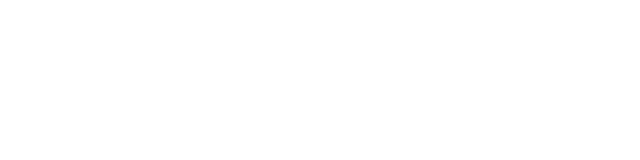
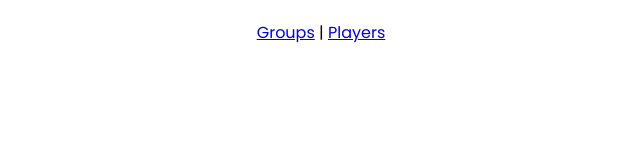
Before and after one commit to chenMordechai/Playspace-front, a React (Vite) app: page /game/scores/edit in a window 1280 px wide. Before the commit this address had no page. Shown: the top 160 px of the page, without its empty margins (319-959 px from the left). Built offline with nearby package versions, Linux system fonts and the light colour scheme.

Commit message:
game scores page

```diff
--- a/src/App.jsx
+++ b/src/App.jsx
@@ -21,6 +21,7 @@
 import { useToggle } from './customHooks/useToggle'
 import { AdminGroups } from './cmps/AdminGroups'
 import { AdminPlayers } from './cmps/AdminPlayers'
+import { GameScore } from './pages/GameScore'
 
 
 function App() {
@@ -53,9 +54,10 @@
                   <Route path="/game/:gameId" element={<Game />} />
                   <Route path="/admin" element={<Admin />} />
 
-                  <Route path="/game/scores" element={<AdminPlayersScores />}   >
-                    <Route path="/game/scores/groups" element={<AdminGroups />} />
-                    <Route path="/game/scores/players" element={<AdminPlayers />} />
+                  <Route path="/game/score" element={<GameScore />} />
+                  <Route path="/game/scores/edit" element={<AdminPlayersScores />}   >
+                    <Route path="/game/scores/edit/groups" element={<AdminGroups />} />
+                    <Route path="/game/scores/edit/players" element={<AdminPlayers />} />
                   </Route>
 
                   <Route path="/user" element={<User />} />
--- a/src/cmps/AdminGamePreview.jsx
+++ b/src/cmps/AdminGamePreview.jsx
@@ -22,7 +22,7 @@
                 {/* <button>Details</button> */}
                 <a onClick={() => onDeleteGame(id)} title="Delete"> <span>D</span></a>
 
-                <Link to={`/game/scores/groups`} title="Scores" >
+                <Link to={`/game/scores/edit/groups`} title="Scores" >
                     <span>S</span>
                 </Link>
             </div>
--- a/src/pages/AdminPlayersScores.jsx
+++ b/src/pages/AdminPlayersScores.jsx
@@ -6,11 +6,11 @@
     return (
         <section className="admin-scores">
             <nav>
-                <NavLink to={`/game/scores/groups`} >
+                <NavLink to={`/game/scores/edit/groups`} >
                     <span>Groups</span>
                 </NavLink>
                 <span> | </span>
-                <NavLink to={`/game/scores/players`}>
+                <NavLink to={`/game/scores/edit/players`}>
                     <span>Players</span>
                 </NavLink>
             </nav>
--- a/src/pages/Game.jsx
+++ b/src/pages/Game.jsx
@@ -67,7 +67,6 @@
     async function init() {
         try {
             // work : http://localhost:5173/game/96ebb7e2-abf2-46df-1727-08dc75a038e2
-            //! didnt work
             // const game = await getGameById(gameId)
 
             // demo data
@@ -180,7 +179,8 @@
                     <section>
                         {/* {game.gameStartTimestamp && game.gameEndTimestamp && <> */}
                         {game.activityProgressType === 'onTime' && <>
-                            {!isGameStart() > 0 && <> <h4>המשחק יתחיל בתאריך:  {game.dateStart}</h4>
+                            {!isGameStart() > 0 && <>
+                                <h4>המשחק יתחיל בתאריך:  {game.dateStart}</h4>
                                 <h4>בשעה: {game.timeStart}</h4>
                                 <h4>בעוד: {getClockForGame() + 'ms'}</h4>
                                 <h4>ויסתיים בתאריך:  {game.dateEnd}</h4>
--- /dev/null
+++ b/src/pages/GameScore.jsx
@@ -0,0 +1,8 @@
+
+export function GameScore() {
+    return (
+        <section className="game-score">
+            Game Score
+        </section>
+    )
+}
```
